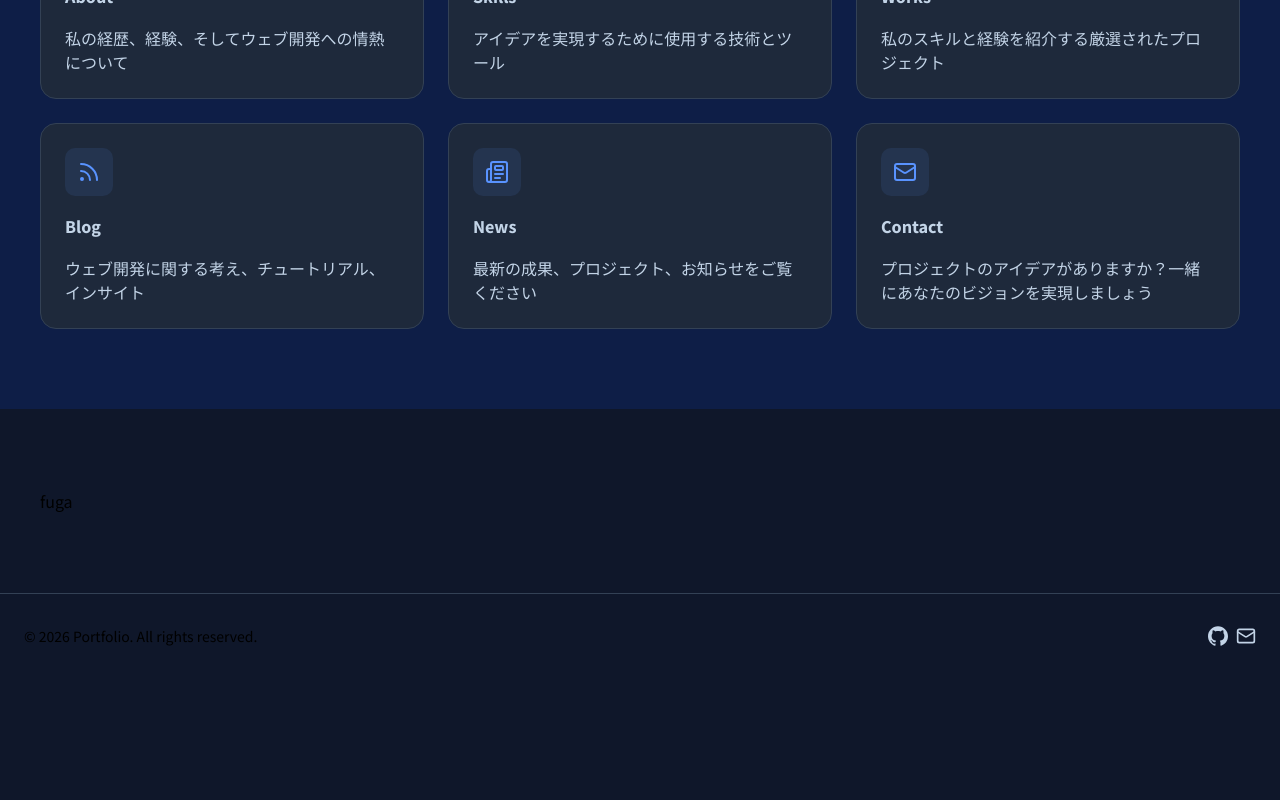
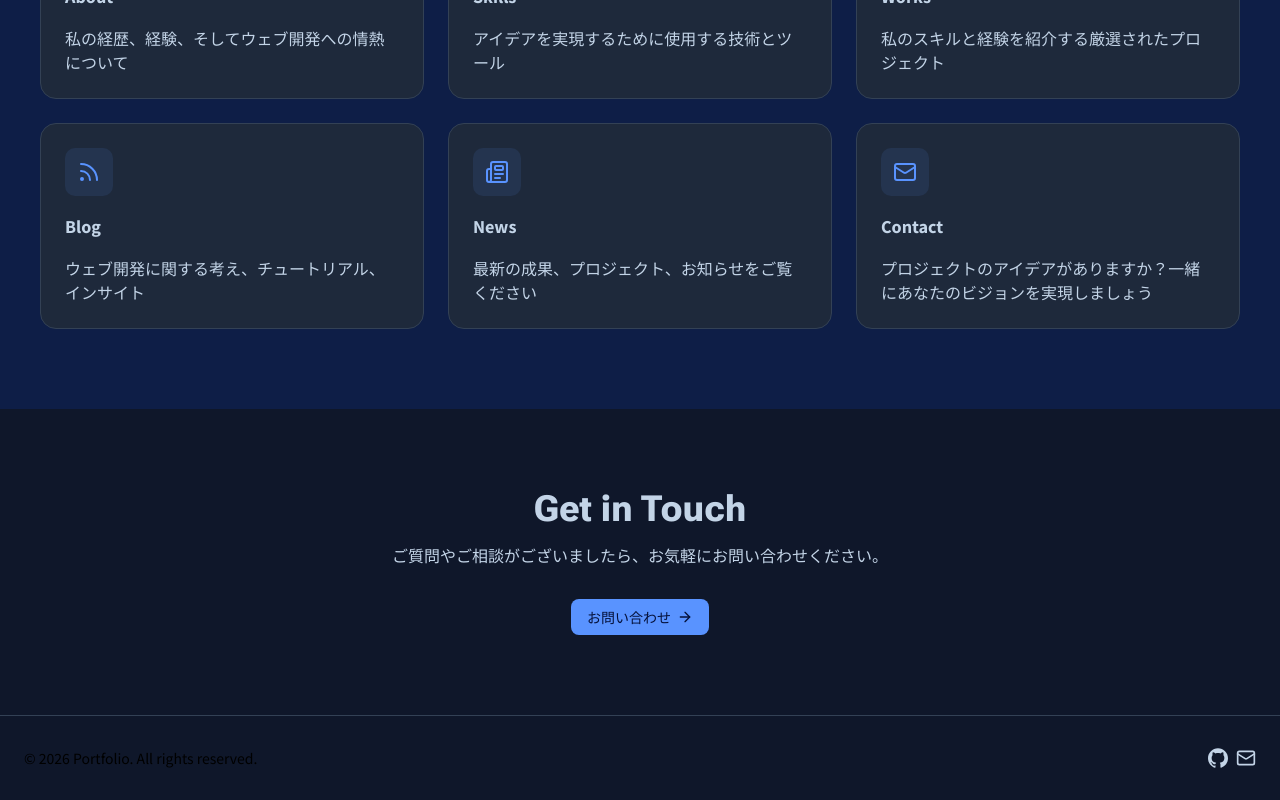
Before and after one commit to iku-nojiri/portfolio_2026, a Next.js app in the folder front/: page / in a window 1280 px wide. Shown: the part 815-1615 px from the top of the page. Before the commit the page ends 1493 px from the top, so only its background shows below. Built offline with nearby package versions, Linux system fonts and the light colour scheme.

Commit message:
feat: Cta.tsx

```diff
--- /dev/null
+++ b/front/app/components/compositions/layouts/Cta/index.tsx
@@ -0,0 +1,28 @@
+import { NAV_MAP } from "@/app/constants/navMap";
+import { Container } from "@/app/components/premitives/Container";
+import { Inner } from "@/app/components/premitives/Inner";
+import { Heading } from "@/app/components/premitives/Heading";
+import { Text } from "@/app/components/premitives/Text";
+import { Link } from "@/app/components/premitives/Link";
+import { ArrowRight } from "lucide-react";
+
+export const Cta = () => {
+  return (
+    <Container as="aside">
+      <Inner size="lg">
+        <div className="grid place-items-center">
+          <Heading as="h2" lang="en" size="xxl">
+            Get in Touch
+          </Heading>
+          <Text className="mt-3.5 text-center">
+            ご質問やご相談がございましたら、お気軽にお問い合わせください。
+          </Text>
+          <Link className="mt-8" href={NAV_MAP.contact.href}>
+            お問い合わせ
+            <ArrowRight size={16} className="text-primary-fg" />
+          </Link>
+        </div>
+      </Inner>
+    </Container>
+  );
+};
--- a/front/app/layout.tsx
+++ b/front/app/layout.tsx
@@ -3,6 +3,7 @@ import { Roboto_Flex, Noto_Sans_JP } from "next/font/google";
 import { Header } from "./components/compositions/layouts/Header";
 import { Main } from "./components/compositions/layouts/Main";
 import { Footer } from "./components/compositions/layouts/Footer";
+import { Cta } from "./components/compositions/layouts/Cta";
 import "./globals.css";
 
 const robotoFlex = Roboto_Flex({
@@ -32,6 +33,7 @@ export default function RootLayout({
       <body className={`${robotoFlex.variable} ${notoSansJP.variable} dark`}>
         <Header />
         <Main>{children}</Main>
+        <Cta />
         <Footer />
       </body>
     </html>
--- a/front/app/page.tsx
+++ b/front/app/page.tsx
@@ -4,6 +4,7 @@ import { Container } from "./components/premitives/Container";
 import { Inner } from "./components/premitives/Inner";
 import { HomeHero } from "./components/compositions/pages/home/HomeHero";
 import { HomeCard } from "./components/compositions/pages/home/HomeCard";
+import { Cta } from "./components/compositions/layouts/Cta";
 
 export default function Home() {
   const navItemsOnCard = [
@@ -41,10 +42,6 @@ export default function Home() {
           </nav>
         </Inner>
       </Container>
-      {/* CTA section */}
-      <Container as="aside">
-        <Inner size="lg">fuga</Inner>
-      </Container>
     </>
   );
 }
```
